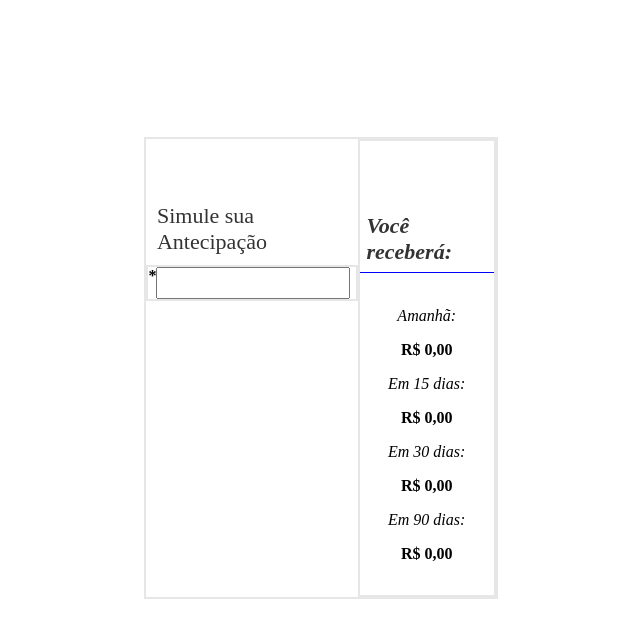
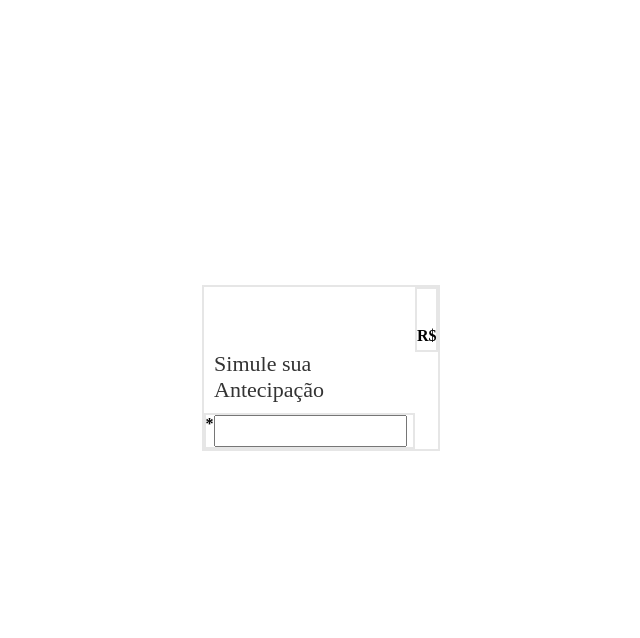
Before and after one commit to matheusprado1/test-front-end, a React (Vite) app: page / in a window 1280 px wide. Shown: the top 638 px of the page, without its empty margins (327-967 px from the left). Built offline with nearby package versions, Linux system fonts and the light colour scheme.

Commit message:
feat: refactoring component Result(props)

```diff
--- a/src/components/Result/index.jsx
+++ b/src/components/Result/index.jsx
@@ -1,18 +1,11 @@
 import { StyledContainer } from "./styles";
 
-const Result = () => {
+const Result = ({ days, value }) => {
   return (
     <StyledContainer>
       <div className="container">
-        <h2 className="title">Você receberá:</h2>
-        <p className="text">Amanhã:</p>
-        <strong className="strong">R$ 0,00</strong>
-        <p className="text">Em 15 dias:</p>
-        <strong className="strong">R$ 0,00</strong>
-        <p className="text">Em 30 dias:</p>
-        <strong className="strong">R$ 0,00</strong>
-        <p className="text">Em 90 dias:</p>
-        <strong className="strong">R$ 0,00</strong>
+        <p className="text">{days}</p>
+        <strong className="strong">R$ {value}</strong>
       </div>
     </StyledContainer>
   );
```
